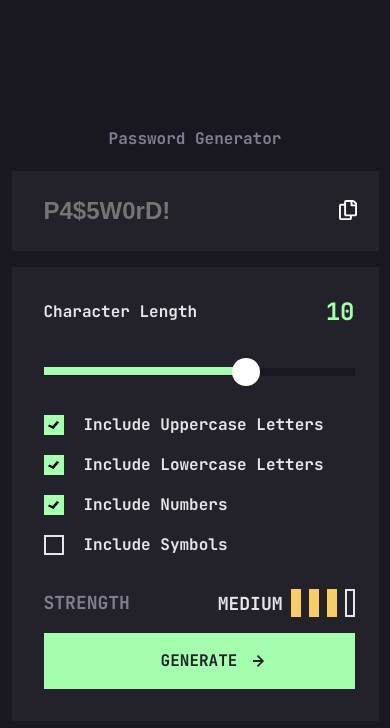
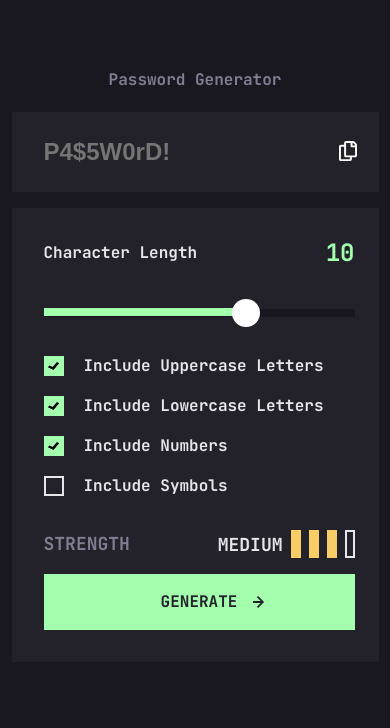
Before and after one commit to annnynn/passgenerator, a plain HTML site: page index.html in a window 390 px wide. Drawn offline with Linux system fonts and the light colour scheme; a web font is replaced by a local one.

Commit message:
style: change some style for mobile

```diff
--- a/style.css
+++ b/style.css
@@ -298,6 +298,7 @@ input[type="checkbox"]:checked::before {
 
     body {
         padding: 64px 16px 64px 16px;
+        justify-content: unset;
     }
 
     h1 {
```
